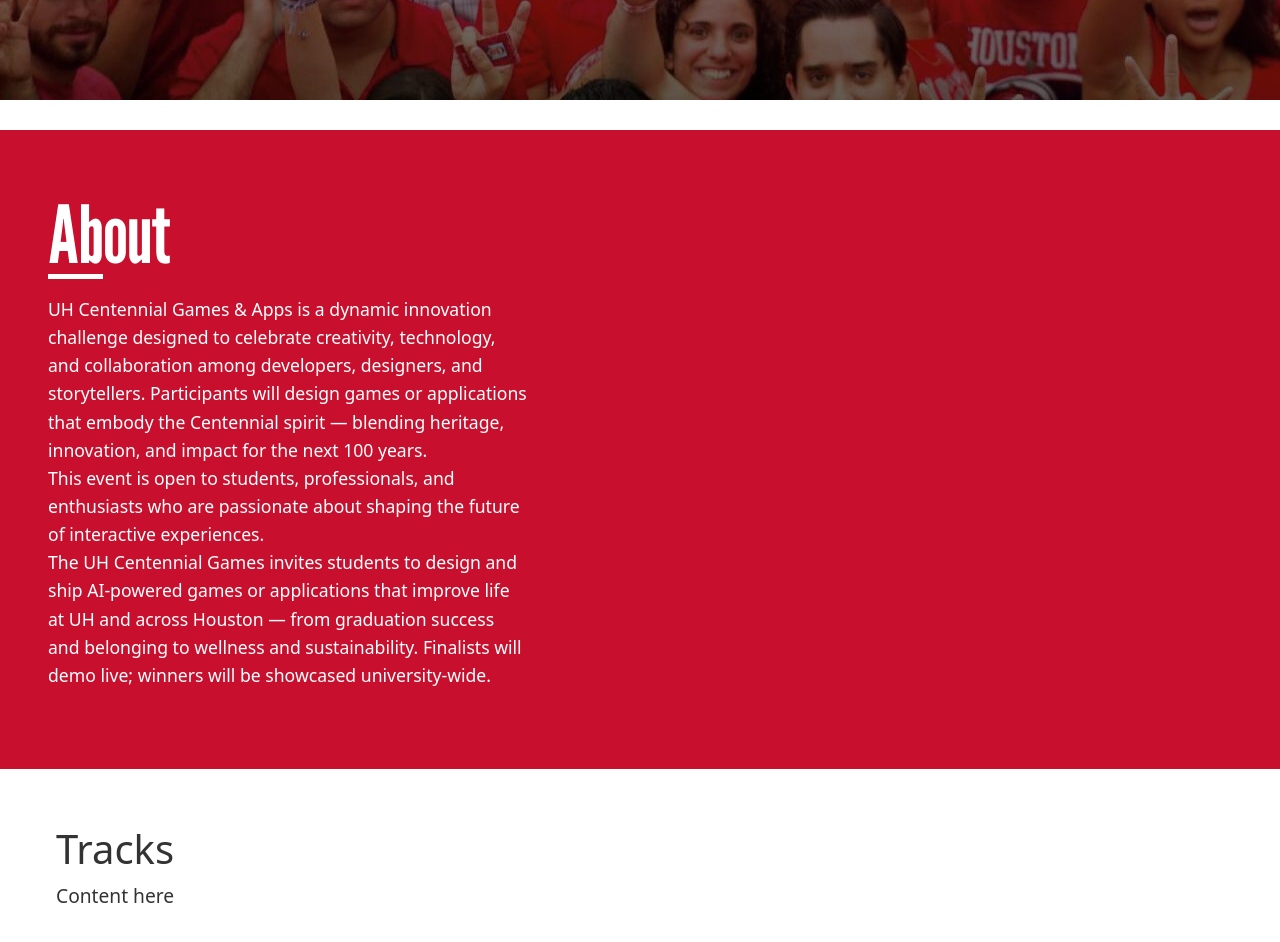
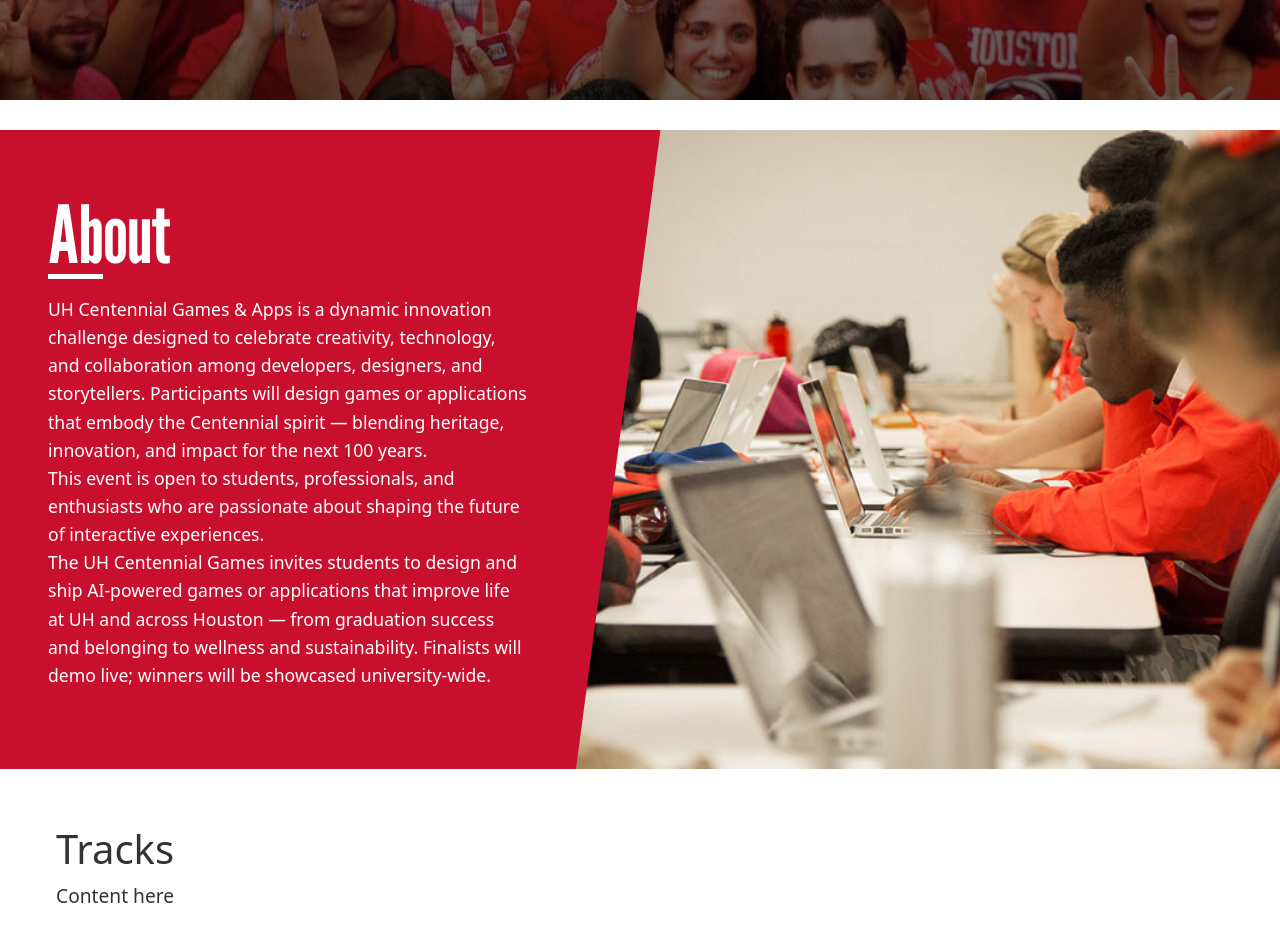
Before and after one commit to Zuhair-A/uh-games-challenge, a plain HTML site: page index.html in a window 1280 px wide. Shown: the part 700-1642 px from the top of the page. Drawn offline with nearby package versions, Linux system fonts and the light colour scheme; the site is published under a folder, as on GitHub Pages, so addresses that start at the root find nothing.

Commit message:
My third  chages

```diff
--- a/css/style.css
+++ b/css/style.css
@@ -279,7 +279,7 @@
 }
 .about-split .image-side {
   flex: 1 1 55%;
-  background: #C8102E url("/images/app-contest-2.jpg")
+  background: #C8102E url("../images/app-contest-2.jpg")
               center/cover no-repeat;
   clip-path: polygon(12% 0, 100% 0, 100% 100%, 0 100%);
 }
```
